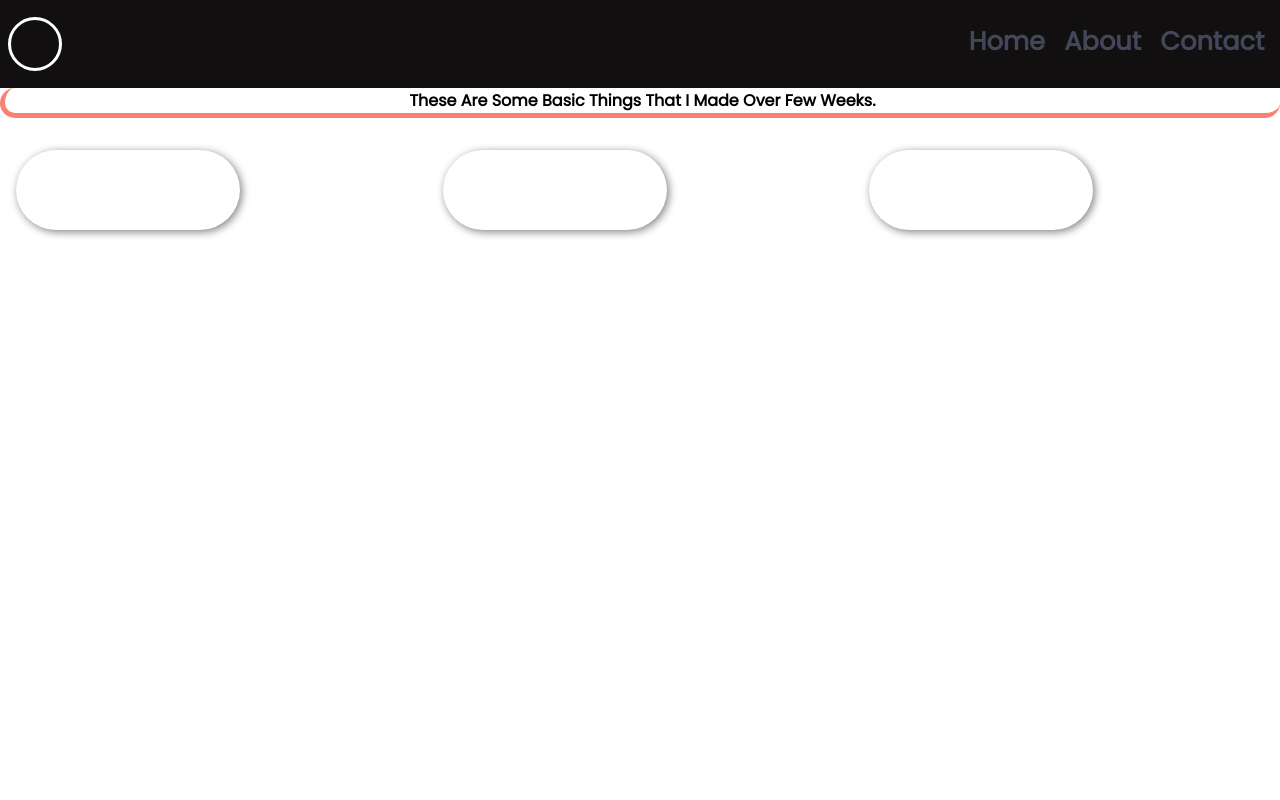
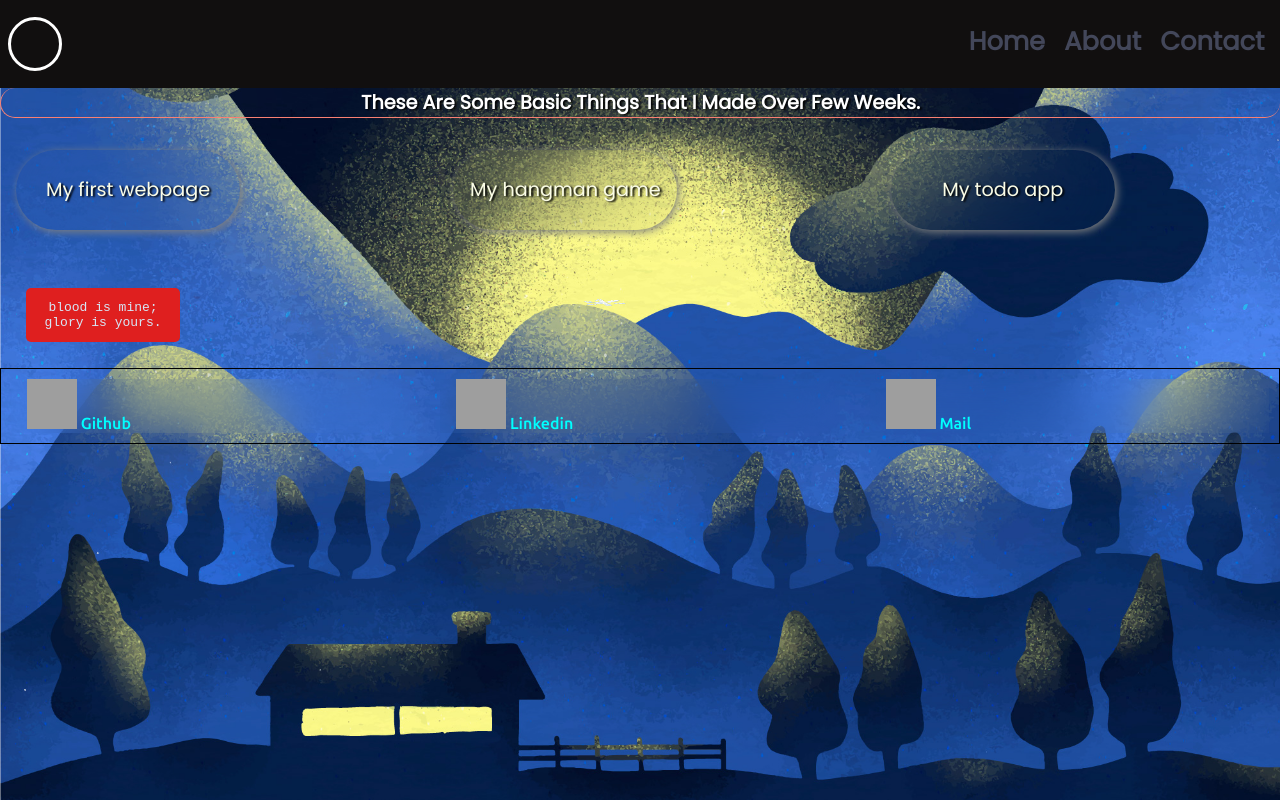
Before and after one commit to Fatyoda3/Portfolio, a plain HTML site: page index.html in a window 1280 px wide. Both pictures are taken after a click on the element "My hangman game". Drawn offline with nearby package versions, Linux system fonts and the light colour scheme; grey boxes are pictures that could not be loaded.

Commit message:
finally made this effect i have achieved nirvana

```diff
--- a/index.html
+++ b/index.html
@@ -4,8 +4,16 @@
 		<meta charset="UTF-8" />
 		<meta name="viewport" content="width=device-width, initial-scale=1.0" />
 
-		<link rel="stylesheet" href="nav.css" />
-		<link rel="stylesheet" href="main.css" />
+			<link rel="stylesheet" href="nav.css" />
+
+			<link rel="stylesheet" href="main.css" />
+
+		<link rel="stylesheet" href="snowEffect.css" />
+
+		<link
+			rel="stylesheet"
+			href="https://cdn.jsdelivr.net/gh/devicons/devicon@v2.15.1/devicon.min.css" />
+
 		<link
 			rel="shortcut icon"
 			href="resources/icon/favicon.bmp"
@@ -39,15 +47,47 @@
 				</div>
 
 				<div class="mySecond">
-					<a href="#" target="_blank"> My hangman game </a>
+					<a href="https://hangman-eti.pages.dev/" target="_blank">
+						My hangman game
+					</a>
 				</div>
 				<div class="myThird">
-					<a href="#" target="_blank"> My todo app </a>
+					<a href="https://todo-64e.pages.dev/" target="_blank">
+						My todo app
+					</a>
 				</div>
 			</div>
 		</main>
 
-		<aside></aside>
-		<footer></footer>
+		<aside>
+			<blockquote>blood is mine; glory is yours.</blockquote>
+		</aside>
+		<footer>
+			<ul>
+				<li>
+					<a href="https://github.com/Fatyoda3" target="_blank">
+						<img
+							src="https://cdn.jsdelivr.net/gh/devicons/devicon/icons/github/github-original.svg" />
+						Github
+					</a>
+				</li>
+				<li>
+					<a href="#" target="_blank">
+						<img
+							src="https://cdn.jsdelivr.net/gh/devicons/devicon/icons/linkedin/linkedin-original.svg" />
+						Linkedin</a
+					>
+				</li>
+				<li>
+					<a href="#" target="_blank">
+						<img
+							src="https://cdn.jsdelivr.net/gh/devicons/devicon/icons/google/google-original.svg" />
+						Mail</a
+					>
+				</li>
+			</ul>
+		</footer>
 	</body>
+
+	<script src="script.js"></script>
 </html>
--- a/main.css
+++ b/main.css
@@ -1,66 +1,167 @@
 @import url("https://fonts.googleapis.com/css2?family=Poppins:wght@300;400&family=Roboto&family=Ubuntu:wght@500&display=swap");
+
+:root {
+	--primary-color: salmon;
+	--secondary-color: rgba(243, 238, 238, 0.761);
+	--tertiary-color: rgba(247, 189, 189, 0.607);
+
+	--shadow-text: 2px 1px 2px black;
+}
+
+body {
+	overflow-y: scroll;
+
+	background-image: url("resources/background/bg.jpg");
+	background-position: center;
+	background-repeat: no-repeat;
+	background-attachment: fixed;
+	background-size: cover;
+	background-repeat: repeat-y;
+	/* overflow-x: hidden; */
+
+	/* overflow-y: hidden; */
+}
 
 .container {
 	display: grid;
-	grid-template-columns: repeat(3, 0.5fr);
-
-	justify-content: space-around;
-	align-items: center;
+	grid-template-columns: repeat(3, minmax(2em, 1fr));
+	gap: 2em;
+	justify-content: center;
+	align-items: baseline;
 }
 
 .container > div {
 	display: flex;
-
 	justify-content: center;
-
 	align-items: center;
-
 	width: 14em;
-
-	min-width: 4em;
+	min-width: 2em;
 	min-height: 5em;
-
 	padding: 10px 12px;
 	margin: 2em 1em;
+	border-radius: 70px;
+	box-shadow: 2px 2px 8px grey;
+	box-sizing: border-box;
+	transition: background-color 0.1s ease-in-out, border 0.1s ease-in-out;
+	cursor: pointer;
 
-	border-radius: 70px;
+	backdrop-filter: blur(50px);
+}
 
-	box-shadow: 2px 2px 8px grey;
-
-	box-sizing: border-box;
-
-	transition: border 0.1s ease-in-out;
-
-	cursor: pointer;
-}
 .container > div:hover {
-	background-color: rgba(243, 238, 238, 0.761);
-	border: 0.2em solid salmon;
+	background-color: var(--secondary-color);
+	border: 0.2em solid var(--primary-color);
 }
 
 .container > div a {
 	text-decoration: none;
 	font-size: 1.2em;
 	font-family: "Poppins";
-	color: transparent;
-	background-clip: text;
-	background-image: -moz-radial-gradient(orange, blue, green, yellow);
+
+	color: rgb(250, 252, 230);
+	text-shadow: var(--shadow-text);
 }
 
 .container > div a:hover {
-	color: rgba(247, 189, 189, 0.607);
+	color: black;
 	text-decoration: underline;
+	text-shadow: none;
 }
 
 #container-heading {
+	font-size: 1.2em;
 	font-family: Poppins, Ubuntu, "Segoe UI", Tahoma;
 
 	text-align: center;
 	text-transform: capitalize;
-	border: 5px solid salmon;
+	border: 0.1em solid var(--primary-color);
+	border-radius: 70px;
 
 	border-right: none;
 	border-top: none;
 
-	border-radius: 70px;
+	min-width: 10em;
+
+	color: white;
+
+	backdrop-filter: blur(128px);
+	text-shadow: var(--shadow-text);
 }
+
+aside {
+	font-family: monospace;
+	width: 10em;
+	margin: 2em;
+	padding: 12px;
+	min-width: 5em;
+	color: rgb(214, 231, 246);
+	background-color: rgb(223, 31, 31);
+	font-size: 1em;
+	text-align: center;
+	border-radius: 5px;
+}
+
+footer ul {
+	border: 1px solid black;
+	display: grid;
+	grid-template-columns: repeat(3, 1fr);
+	gap: 10px;
+	justify-content: space-evenly;
+	align-items: flex-end;
+}
+
+footer ul li {
+	margin: 10px;
+	list-style-type: none;
+	backdrop-filter: blur(20px);
+}
+
+footer ul li a {
+	color: aqua;
+	font-family: Ubuntu, Tahoma, sans-serif;
+	text-decoration: none;
+	margin: 1em;
+}
+
+footer ul li:hover {
+	border: 1px solid black;
+	border-bottom: none;
+	border-top: none;
+
+	text-shadow: var(--shadow-text);
+}
+
+footer ul li a:visited {
+	color: greenyellow;
+}
+footer ul li img {
+	width: 50px;
+	height: 50px;
+}
+
+@media screen and (max-width: 650px) {
+	body {
+		min-width: 275px;
+	}
+	#container-heading {
+		border: 1px solid var(--primary-color);
+		margin: 10px 15px;
+		padding: 1em 1em 0.5em;
+		font-size: 0.8em;
+	}
+	.container {
+		display: flex;
+		flex-wrap: wrap-reverse;
+		justify-content: center;
+		align-items: baseline;
+		font-size: 0.8em;
+	}
+	.container > div a {
+		font-size: 1em;
+	}
+	footer ul {
+		display: flex;
+		justify-content: center;
+		flex-wrap: wrap;
+	}
+}
--- a/nav.css
+++ b/nav.css
@@ -17,6 +17,8 @@ header {
 
 	justify-content: space-between;
 	align-items: center;
+
+	z-index: 1;
 }
 
 nav {
@@ -24,6 +26,8 @@ nav {
 }
 
 .circle {
+	min-width: 1em;
+	min-height: 1em;
 	width: 3em;
 
 	height: 3em;
@@ -99,7 +103,6 @@ nav {
 		font-size: 0.8em;
 		font-weight: bolder;
 		visibility: visible;
-
 	}
 
 	nav:hover .list {
@@ -127,4 +130,8 @@ nav {
 		border-bottom: 2px solid green;
 		display: block;
 	}
+
+	.circle {
+		border-radius: 1em;
+	}
 }
--- a/script.js
+++ b/script.js
@@ -0,0 +1,70 @@
+// const body = document.body;
+
+// const customElement = document.querySelector(":root");
+
+// document.addEventListener("click", (e) => {
+// 	let snow = document.createElement("span");
+
+// 	let snowPic = document.createElement("img");
+
+// 	snowPic.src = "resources/assets/snow.png";
+
+// 	let l = Math.random() * 61 + 25 + "px";
+
+// 	snowPic.style.width = l;
+
+// 	snowPic.style.height = l;
+
+// 	snow.append(snowPic);
+
+// 	snow.classList.add("snowFlake");
+
+// 	snow.style.left = e.clientX + "px";
+
+// 	snow.style.top = e.clientY + "px";
+
+// 	customElement.style.setProperty("--Pos", `${e.clientY}px`);
+
+// 	body.append(snow);
+
+// 	setTimeout(() => {
+// 		snow.style.opacity = 0;
+// 		snow.remove();
+// 	}, 2900);
+// });
+
+const body = document.body;
+
+document.addEventListener("click", (e) => {
+	let snow = document.createElement("span");
+
+	let snowPic = document.createElement("img");
+
+	snowPic.src = "resources/assets/snow.png";
+
+	let l = Math.random() * (55 + 1) + 25 + "px";
+
+	snowPic.style.width = l;
+
+	snowPic.style.height = l;
+
+	snow.append(snowPic);
+
+	snow.classList.add("snowFlake");
+
+	snow.style.position = "absolute";
+
+	snow.style.backgroundImage = "snow.png";
+
+	snow.style.backgroundSize = "cover";
+
+	snow.style.left = e.clientX + "px";
+	snow.style.top = e.clientY + "px";
+
+	body.append(snow);
+
+	setTimeout(() => {
+		snow.style.opacity = 0;
+		snow.remove();
+	}, 2900);
+});
--- /dev/null
+++ b/snowEffect.css
@@ -0,0 +1,23 @@
+
+span img {
+    width: 50px;
+    height: 50px;
+}
+
+span.snowFlake {
+    z-index:21;
+    width: 50px;
+    height: 50px;
+
+    animation: fall 3s ease-in 0.05s 1;
+}
+
+@keyframes fall {
+    0% {
+        transform: translateY(0) rotateX(24deg);
+    }
+
+    100% {
+        transform: translateY(100px) rotateX(90deg);
+    }
+}
```
Also changed, not shown: 0/index.html (added, +85 -0 lines), 0/imp.txt (added), 0/snow.png (added), resources/assets/snow.png (added), resources/background/bg.jpg (added).
